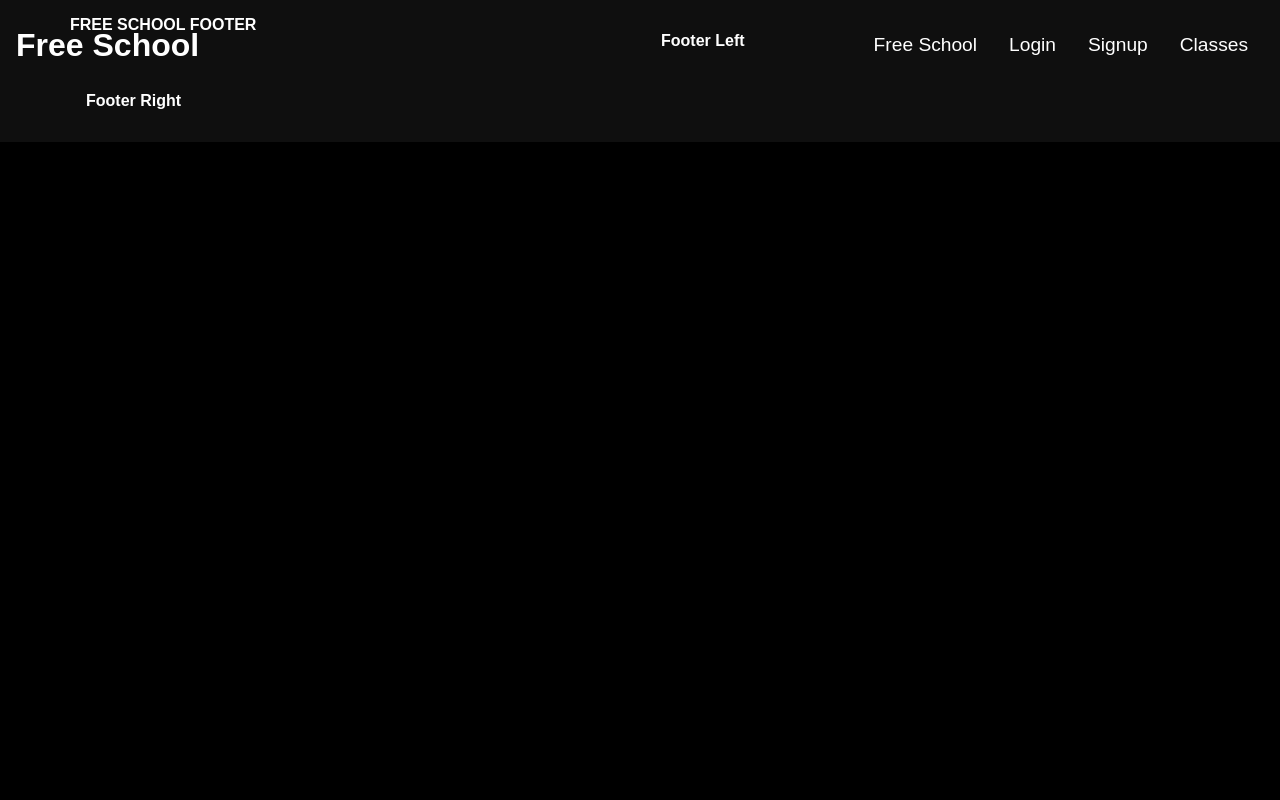
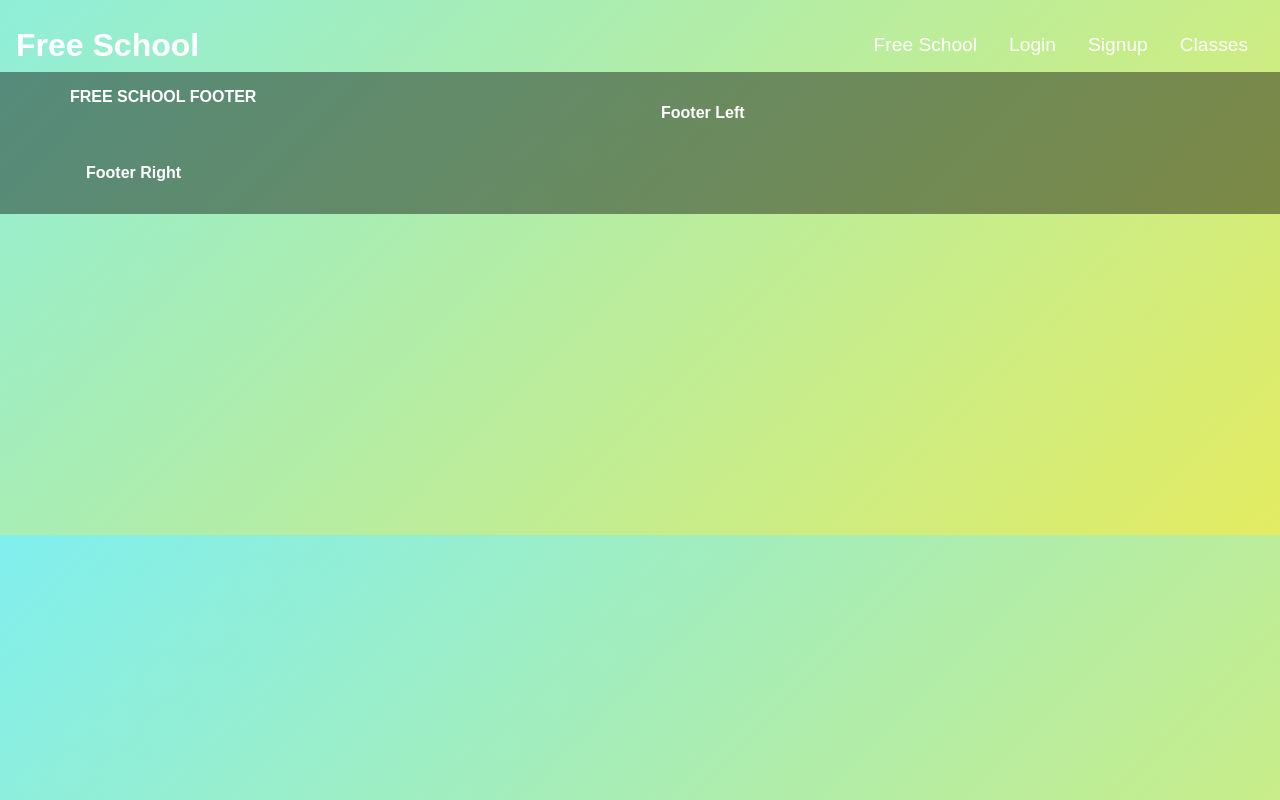
Before and after one commit to reethd/free-school, a React (Create React App) app in the folder client/: page / in a window 1280 px wide. Built offline with nearby package versions, Linux system fonts and the light colour scheme; a web font is replaced by a local one.

Commit message:
adjusted css

```diff
--- a/client/src/App.js
+++ b/client/src/App.js
@@ -45,6 +45,10 @@ function App() {
       <ApolloProvider client={client}>
         <BrowserRouter>
           <Navbar />
+          <br/>
+          <br/>
+          <br/>
+          <br/>
           <Routes>
             <Route path="/free-school" element={<Home />}/>
             <Route path="/login" element={<Login />} />
--- a/client/src/components/FooterStyles.css
+++ b/client/src/components/FooterStyles.css
@@ -1,7 +1,7 @@
 .footer{
     width: 100%;
     padding: 1rem 0;
-    background-color: rgba(19,19,19,0.8);
+    background-color: rgba(0,0,0,0.420);
 }
 
 .footer-container{
--- a/client/src/components/Navbar.jsx
+++ b/client/src/components/Navbar.jsx
@@ -20,7 +20,7 @@ const Navbar = () => {
 
   return (
     <div className={color ? 'header header-bg' : 'header'}>
-      <Link to="/my-portfolio">
+      <Link to="/free-school">
         <h1>Free School</h1>
       </Link>
       <ul className={click ? 'nav-menu active' : 'nav-menu'}>
--- a/client/src/index.css
+++ b/client/src/index.css
@@ -9,7 +9,21 @@
 }
 
 body {
-  background: black;
+  background: linear-gradient(-45deg, #ffeb3b, #74efff, #9c27b0);
+  background-size: 400% 400%;
+  animation: gradient-bg 20s ease infinite;
+}
+
+@keyframes gradient-bg {
+0% {
+  background-position: 0% 50%;
+}
+50% {
+  background-position: 100% 50%;
+}
+100% {
+  background-position: 0% 50%;
+}
 }
 
 h1,
@@ -19,7 +33,6 @@ a {
 color: white;
 text-decoration: none;
 }
-
 
 ul{
   list-style-type: none;
--- a/client/src/pages/Home.jsx
+++ b/client/src/pages/Home.jsx
@@ -6,7 +6,7 @@ import AllEvents from '../components/AllEvents';
 const Home = () => {
 
     const { loading, data } = useQuery(QUERY_EVENTS);
-    const events = data.events;
+    const events = data?.events || [];
 
 
 
```
